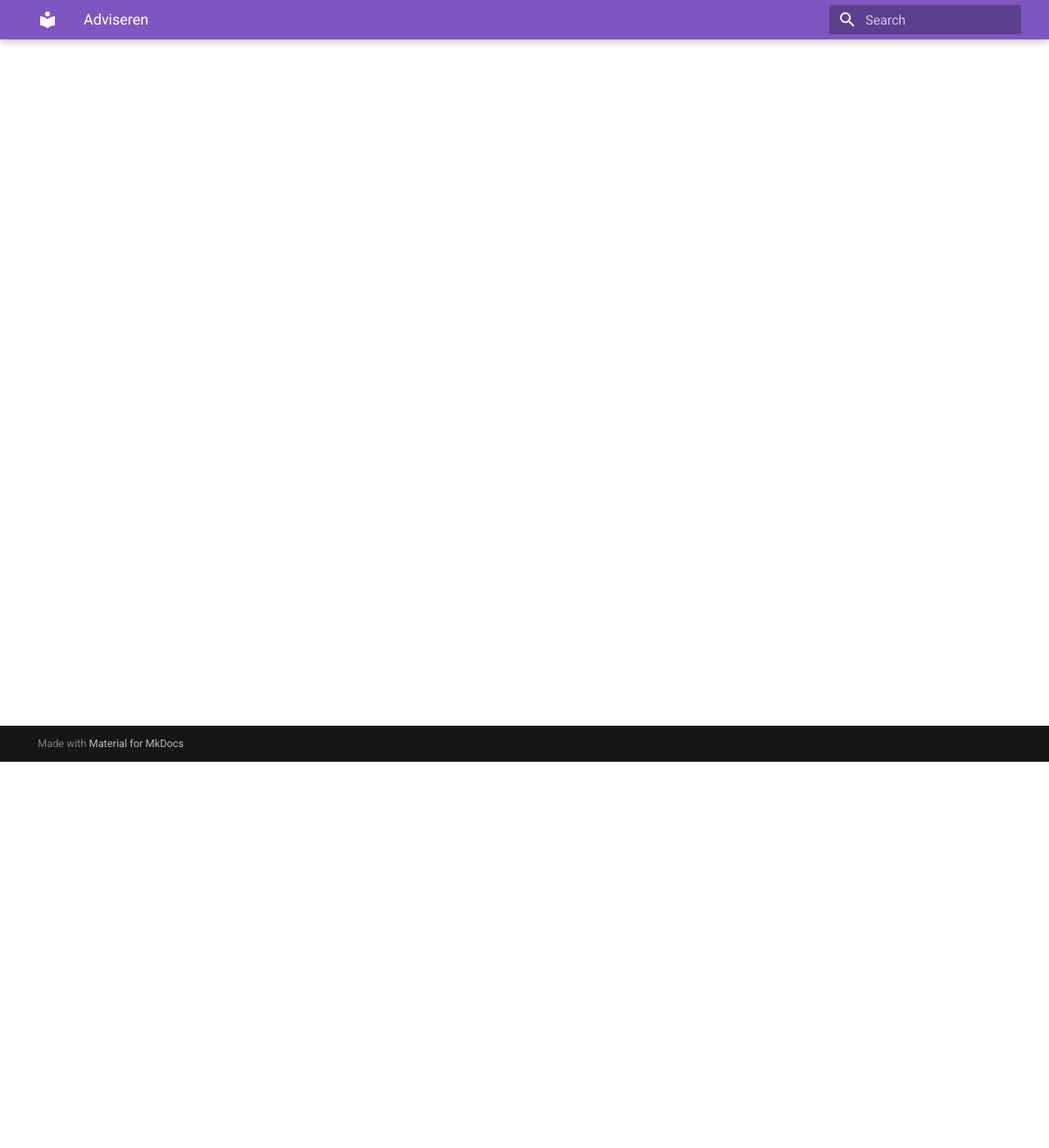
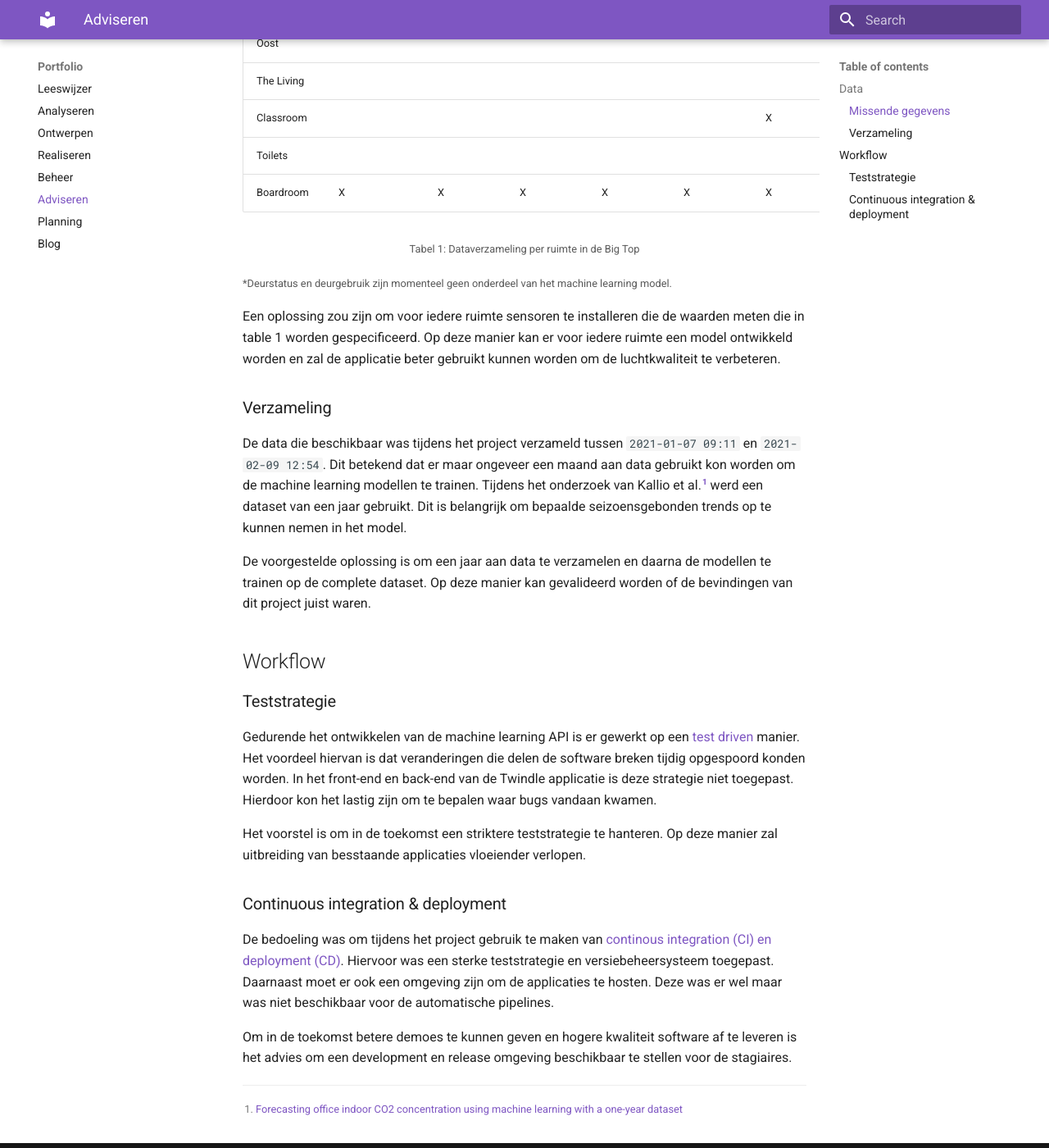
Before and after one commit to kpapijnenburg/portfolio, an MkDocs documentation site: the page built from docs/adviseren.md, in a window 1280 px wide and 1400 px high, scrolled down 471 px. Shown: the whole window at 82% size. Built offline with MkDocs 1.6.1 and Material for MkDocs 9.7.7, drawn with Linux system fonts in a browser that asks for light colours; some of the changed text lies outside the part shown.

Commit message:
Added advies

```diff
--- a/docs/adviseren.md
+++ b/docs/adviseren.md
@@ -1 +1,41 @@
-# Adviseren
+## Data
+
+### Missende gegevens
+
+Tijdens de [data exploratie](analyseren.md#missende-gegevens) was opgemerkt dat niet in iedere ruimte dezelfde data bijgehouden werd, zie tabel 1. Dit heeft ervoor gezorgd dat het niet mogelijk was om voor elke ruimte hetzelfde machine learning model te ontwikkelen.
+
+| Ruimte        | Fijnstofdeeltjes | Luchtdruk | CO2 | Verlichting | Activiteit | Temperatuur | Luchtvochtigheid | Deurstatus\* | Deurgebruik\* |
+| ------------- | ---------------- | --------- | --- | ----------- | ---------- | ----------- | ---------------- | ------------ | ------------- |
+| Apenrots West |                  |           |     |             |            | X           | X                |              |               |
+| Apenrots Oost |                  |           |     |             |            | X           | X                |              |               |
+| The Living    |                  |           |     |             |            |             |                  | X            | X             |
+| Classroom     |                  |           |     |             |            | X           | X                |              |               |
+| Toilets       |                  |           |     |             |            |             |                  | X            | X             |
+| Boardroom     | X                | X         | X   | X           | X          | X           | X                |              |               |
+
+<center><small>Tabel 1: Dataverzameling per ruimte in de Big Top</small></center>
+<small>*Deurstatus en deurgebruik zijn momenteel geen onderdeel van het machine learning model.</small>
+
+Een oplossing zou zijn om voor iedere ruimte sensoren te installeren die de waarden meten die in table 1 worden gespecificeerd. Op deze manier kan er voor iedere ruimte een model ontwikkeld worden en zal de applicatie beter gebruikt kunnen worden om de luchtkwaliteit te verbeteren.
+
+### Verzameling
+
+De data die beschikbaar was tijdens het project verzameld tussen `2021-01-07 09:11` en `2021-02-09 12:54`. Dit betekend dat er maar ongeveer een maand aan data gebruikt kon worden om de machine learning modellen te trainen. Tijdens het onderzoek van Kallio et al.[^1] werd een dataset van een jaar gebruikt. Dit is belangrijk om bepaalde seizoensgebonden trends op te kunnen nemen in het model.
+
+De voorgestelde oplossing is om een jaar aan data te verzamelen en daarna de modellen te trainen op de complete dataset. Op deze manier kan gevalideerd worden of de bevindingen van dit project juist waren.
+
+## Workflow
+
+### Teststrategie
+
+Gedurende het ontwikkelen van de machine learning API is er gewerkt op een [test driven](beheer.md#) manier. Het voordeel hiervan is dat veranderingen die delen de software breken tijdig opgespoord konden worden. In het front-end en back-end van de Twindle applicatie is deze strategie niet toegepast. Hierdoor kon het lastig zijn om te bepalen waar bugs vandaan kwamen.
+
+Het voorstel is om in de toekomst een striktere teststrategie te hanteren. Op deze manier zal uitbreiding van besstaande applicaties vloeiender verlopen.
+
+### Continuous integration & deployment
+
+De bedoeling was om tijdens het project gebruik te maken van [continous integration (CI) en deployment (CD)](beheer.md#deployment). Hiervoor was een sterke teststrategie en versiebeheersysteem toegepast. Daarnaast moet er ook een omgeving zijn om de applicaties te hosten. Deze was er wel maar was niet beschikbaar voor de automatische pipelines.
+
+Om in de toekomst betere demoes te kunnen geven en hogere kwaliteit software af te leveren is het advies om een development en release omgeving beschikbaar te stellen voor de stagiaires.
+
+[^1]: [Forecasting office indoor CO2 concentration using machine learning with a one-year dataset](https://doi.org/10.1016/j.buildenv.2020.107409)
```
Also changed, not shown: docs/beheer.md (+0 -4 lines), docs/index.md (+5 -6 lines).
